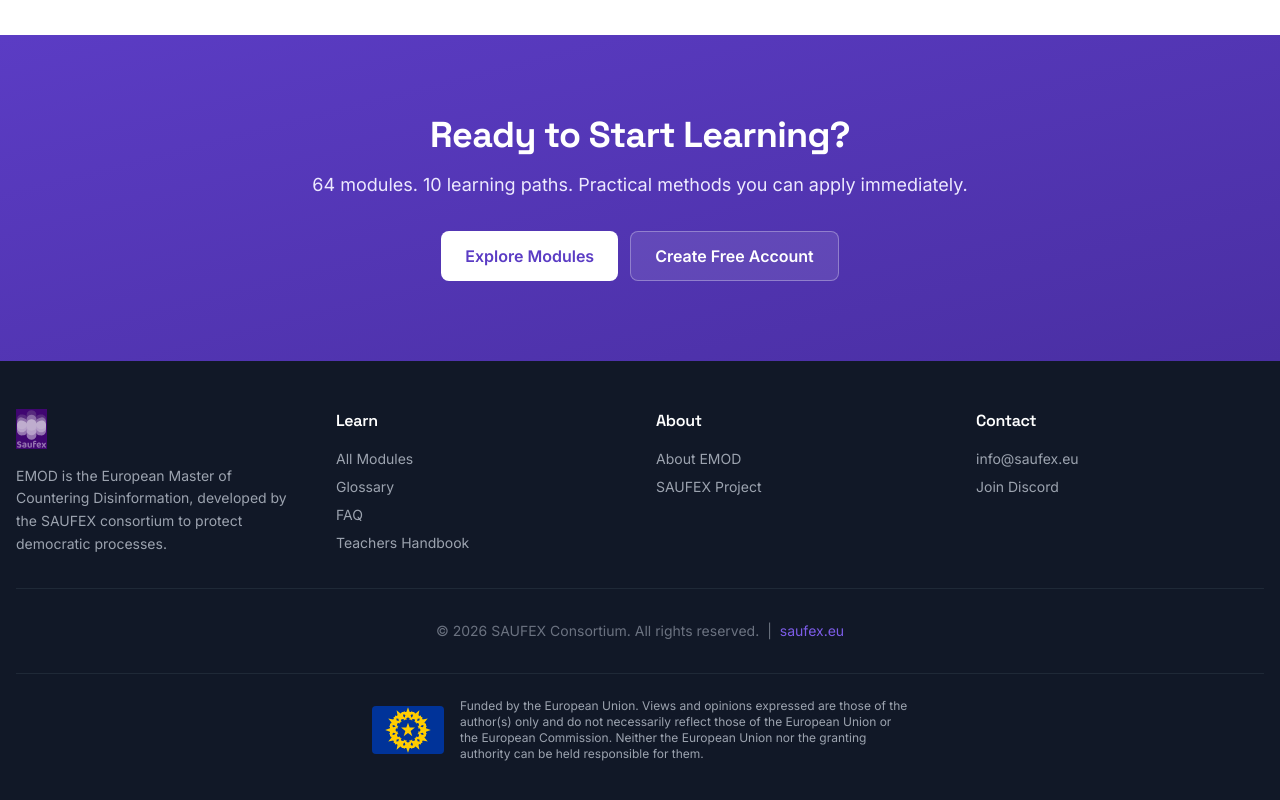
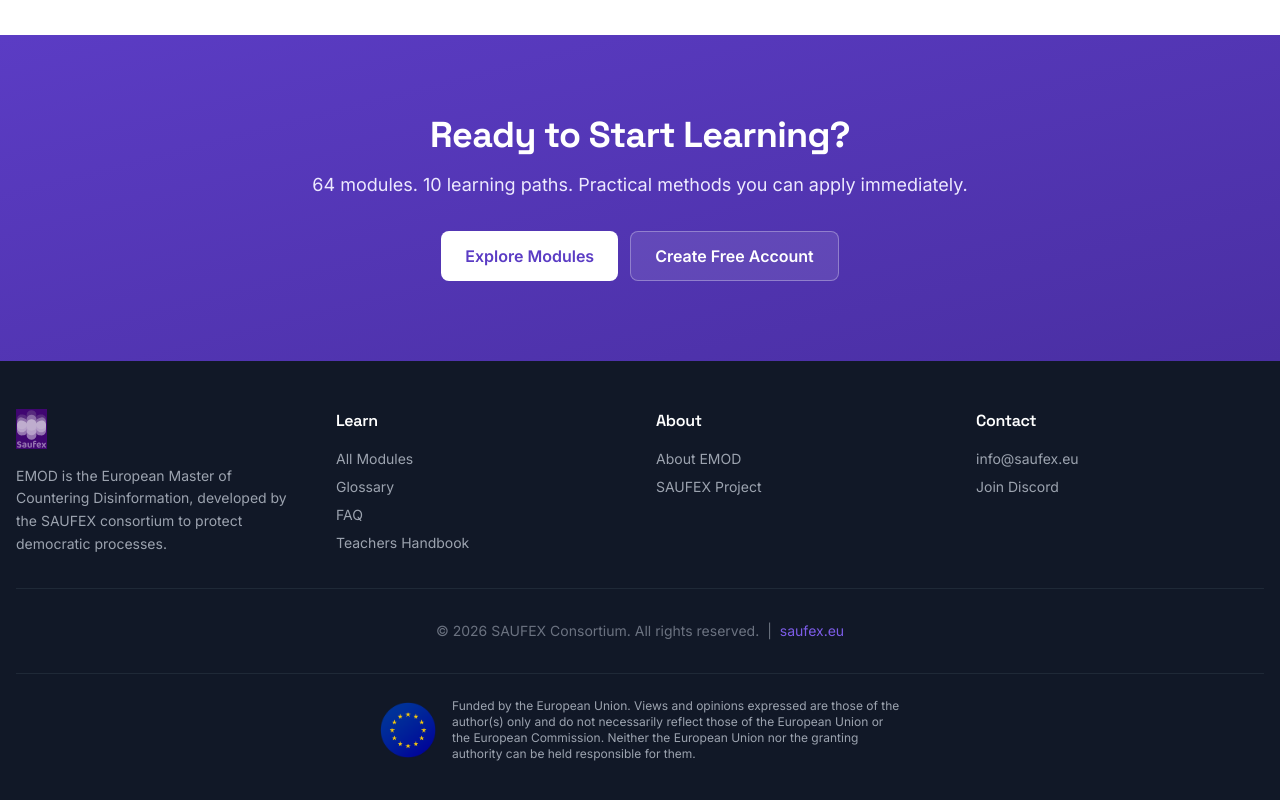
Before and after one commit to DROG-group/emod-platform, a Next.js app: page / in a window 1280 px wide. Shown: the part 2600-3400 px from the top of the page. Built offline with nearby package versions, Linux system fonts and the light colour scheme; no server answers.

Commit message:
Use official EU logo from desktop
🤖 Generated with [Claude Code](https://claude.com/claude-code)

Co-Authored-By: Claude Opus 4.5 <noreply@anthropic.com>

```diff
--- a/app/layout.tsx
+++ b/app/layout.tsx
@@ -120,11 +120,11 @@ export default function RootLayout({
               {/* EU Funding Disclaimer */}
               <div className="border-t border-gray-800 mt-8 pt-6 flex flex-col sm:flex-row items-center justify-center gap-4">
                 <Image
-                  src="/images/eu-flag.svg"
-                  alt="European Union Flag"
-                  width={72}
-                  height={48}
-                  className="h-12 w-auto rounded"
+                  src="/images/eu-logo.png"
+                  alt="Funded by the European Union"
+                  width={200}
+                  height={60}
+                  className="h-14 w-auto"
                 />
                 <p className="text-gray-400 text-xs text-center sm:text-left max-w-md">
                   Funded by the European Union. Views and opinions expressed are those of the author(s) only and do not necessarily reflect those of the European Union or the European Commission. Neither the European Union nor the granting authority can be held responsible for them.
```
Also changed, not shown: public/images/eu-logo.png (added).
